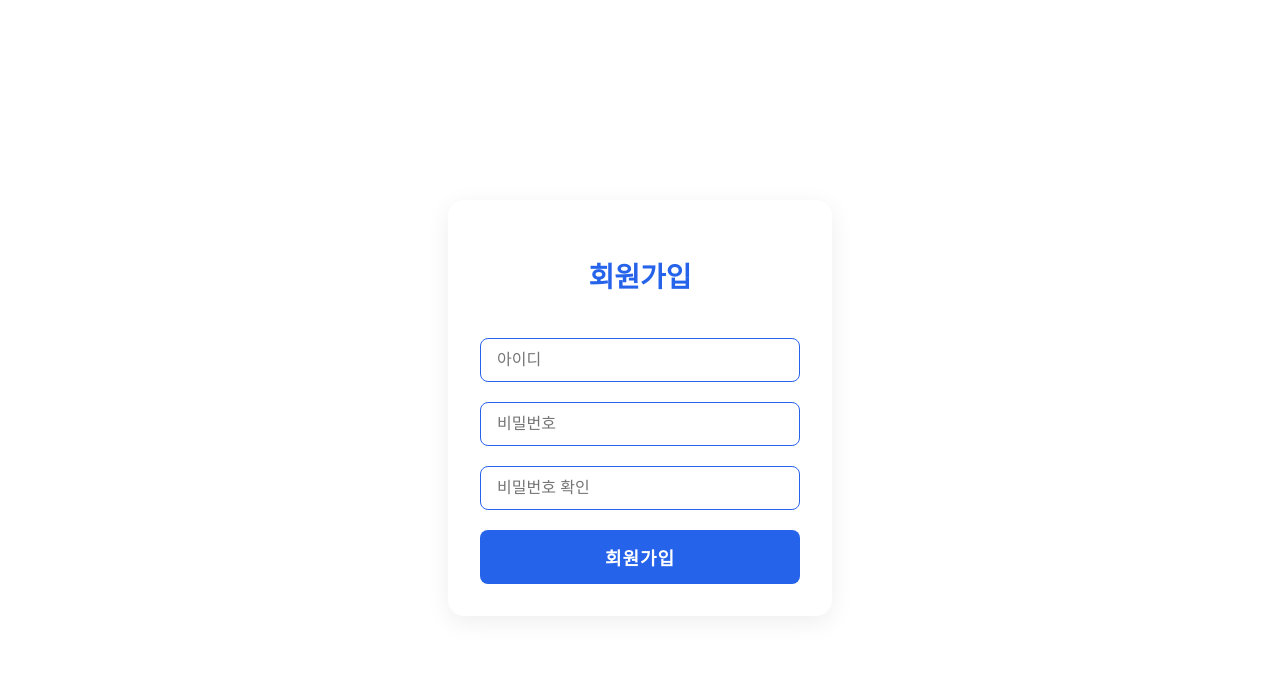
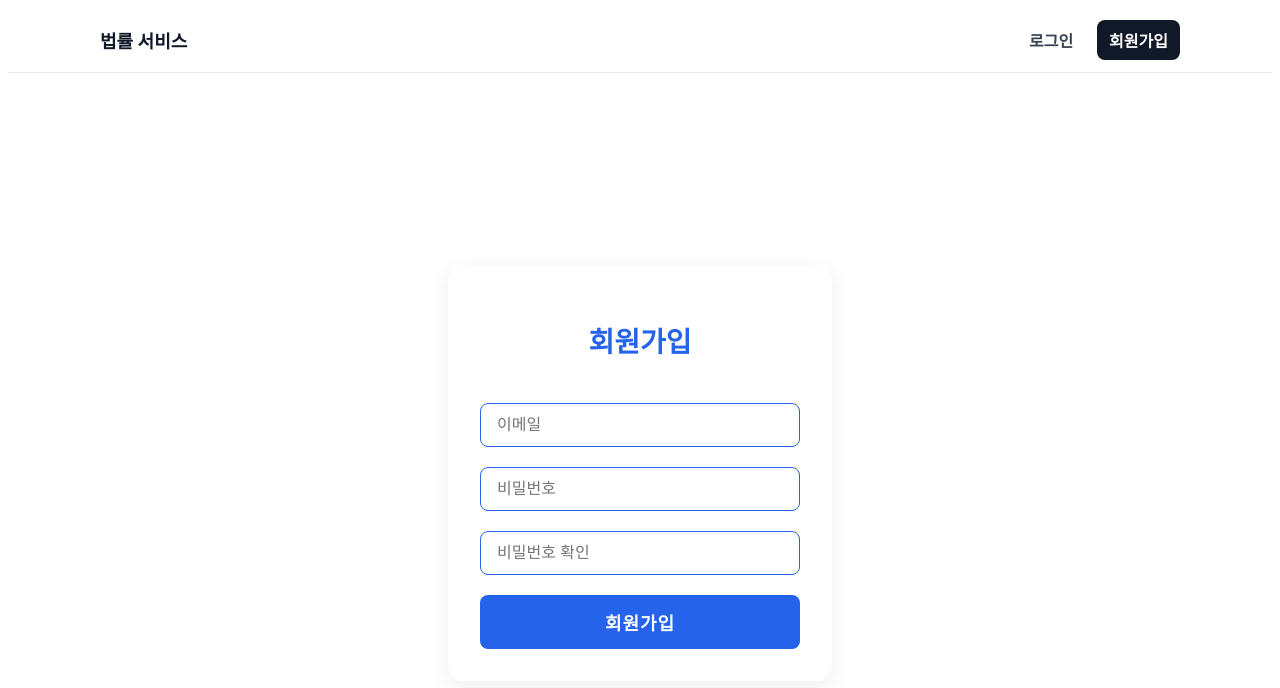
Before and after one commit to law-project-organization/frontend, a React (Vite) app: page /join in a window 1280 px wide. Shown: the top 688 px of the page. Built offline with nearby package versions, Linux system fonts and the light colour scheme.

Commit message:
update : login

```diff
--- a/src/App.jsx
+++ b/src/App.jsx
@@ -4,11 +4,13 @@ import LoginFormPage from "@/page/LoginFormPage";
 import JoinFormPage from "@/page/JoinFormPage";
 import LawsuitFormPage from "@/page/LawsuitFormPage";
 import MainPage from "@/page/MainPage";
+import NavBar from "@/component/NavBar";
 
 function App() {
   return (
     <div>
       <div>
+        <NavBar />
         <Routes>
           <Route path="/" element={<MainPage />} />
           <Route path="/welcome" element={<WelcomePage />} />
--- a/src/api/BaseApi.jsx
+++ b/src/api/BaseApi.jsx
@@ -1,4 +1,4 @@
-const BASE_URL = 'http://localhost:8080/api'; // process.env.REACT_APP_API_BASE_URL ||
+const BASE_URL = 'http://localhost:8080/api/v1'; // process.env.REACT_APP_API_BASE_URL ||
 
 // 공통 fetch wrapper
 async function request(method, url, { data, params, headers = {}, ...customConfig } = {}) {
--- a/src/component/JoinForm.jsx
+++ b/src/component/JoinForm.jsx
@@ -4,7 +4,7 @@ import "@/css/JoinPage.css";
 
 export default function JoinForm() {
   const [form, setForm] = useState({
-    username: "",
+    email: "",
     password: "",
     passwordCheck: "",
   });
@@ -19,7 +19,7 @@ export default function JoinForm() {
     e.preventDefault();
     setMsg("");
 
-    if (!form.username || !form.password || !form.passwordCheck) {
+    if (!form.email || !form.password || !form.passwordCheck) {
       setMsg("모든 항목을 입력하세요.");
       return;
     }
@@ -30,12 +30,13 @@ export default function JoinForm() {
 
     setLoading(true);
     try {
-      await api.post("/api/v1/auth/join", {
-        username: form.username,
+      await api.post("/auth/join", {
+        email: form.email,
         password: form.password,
+        passwordCheck : form.passwordCheck
       });
       setMsg("회원가입이 완료되었습니다!");
-      setForm({ username: "", password: "", passwordCheck: "" });
+      setForm({ email: "", password: "", passwordCheck: "" });
     } catch (err) {
       setMsg(err?.message || "회원가입 실패");
     } finally {
@@ -48,11 +49,11 @@ export default function JoinForm() {
       <form className="join-form" onSubmit={handleJoin}>
         <h2 className="join-title">회원가입</h2>
         <input
-          name="username"
+          name="email"
           type="text"
-          placeholder="아이디"
-          autoComplete="username"
-          value={form.username}
+          placeholder="이메일"
+          autoComplete="email"
+          value={form.email}
           onChange={handleChange}
           className="join-input"
           disabled={loading}
--- a/src/component/LoginForm.jsx
+++ b/src/component/LoginForm.jsx
@@ -1,9 +1,13 @@
 import React, { useState } from "react";
+import { useNavigate } from 'react-router-dom'
 import api from "@/api/BaseApi";
 import "@/css/LoginPage.css";
 
 export default function LoginForm() {
-  const [form, setForm] = useState({ username: "", password: "" });
+
+  const navigate = useNavigate();
+
+  const [form, setForm] = useState({ email: "", password: "" });
   const [loading, setLoading] = useState(false);
   const [msg, setMsg] = useState("");
 
@@ -15,19 +19,23 @@ export default function LoginForm() {
     e.preventDefault();
     setMsg("");
 
-    if (!form.username || !form.password) {
+    if (!form.email || !form.password) {
       setMsg("아이디와 비밀번호를 모두 입력하세요.");
       return;
     }
 
     setLoading(true);
     try {
-      await api.post("/api/v1/auth/login", {
-        username: form.username,
+      const res = await api.post("/auth/login", {
+        email: form.email,
         password: form.password,
       });
       setMsg("로그인 성공!");
       // 로그인 성공 후 리다이렉트 등 추가 구현 가능
+      console.log(res)
+
+      navigate("/");
+
     } catch (err) {
       setMsg("로그인 실패: " + (err?.message || "에러"));
     } finally {
@@ -40,11 +48,11 @@ export default function LoginForm() {
       <form className="login-form" onSubmit={handleLogin}>
         <h2 className="login-title">로그인</h2>
         <input
-          name="username"
+          name="email"
           type="text"
           placeholder="아이디"
-          autoComplete="username"
-          value={form.username}
+          autoComplete="email"
+          value={form.email}
           onChange={handleChange}
           className="login-input"
           disabled={loading}
--- /dev/null
+++ b/src/component/NavBar.jsx
@@ -0,0 +1,78 @@
+import { useCallback } from "react";
+import { NavLink, useNavigate } from "react-router-dom";
+import Cookies from "js-cookie"; // js-cookie import
+import "@/css/NavBar.css";
+
+export default function NavBar() {
+
+  const navigate = useNavigate();
+
+  const isLoggedIn = !!Cookies.get("isLoggedIn"); // isLoggedIn 쿠키 존재 여부 확인
+
+  const handleLogout = useCallback(async () => {
+    try {
+      await fetch("/auth/logout", {
+        method: "GET",
+        credentials: "include", // HttpOnly 쿠키 동봉
+      });
+    } catch (_) {
+      // 네트워크 오류여도 UI는 로그아웃 처리
+    } finally {
+      // 보조 쿠키 및 클라이언트 상태 정리
+      Cookies.remove("logged_in", { path: "/" });
+      localStorage.setItem("auth:status", "out");
+      setIsLoggedIn(false);
+      navigate("/", { replace: true });
+    }
+  }, [navigate]);
+
+  return (
+    <header className="nav">
+      <div className="nav__inner">
+        <NavLink to="/" className="nav__brand">
+          법률 서비스
+        </NavLink>
+
+        <nav className="nav__links">
+          {isLoggedIn ? (
+            // <NavLink
+            //   to="/logout"
+            //   className={({ isActive }) =>
+            //     `nav__link ${isActive ? "nav__link--active" : ""}`
+            //   }
+            // >
+            //   로그아웃
+            // </NavLink>
+            // 버튼을 링크처럼 스타일링 (nav__link 클래스 재사용)
+            <button
+              type="button"
+              onClick={handleLogout}
+              className="nav__link"
+            >
+              로그아웃
+            </button>
+          ) : (
+            <>
+              <NavLink
+                to="/login"
+                className={({ isActive }) =>
+                  `nav__link ${isActive ? "nav__link--active" : ""}`
+                }
+              >
+                로그인
+              </NavLink>
+              <NavLink
+                to="/join"
+                className={({ isActive }) =>
+                  `nav__link ${isActive ? "nav__link--active" : ""}`
+                }
+              >
+                회원가입
+              </NavLink>
+            </>
+          )}
+        </nav>
+      </div>
+    </header>
+  );
+}
--- /dev/null
+++ b/src/css/NavBar.css
@@ -0,0 +1,45 @@
+.nav {
+  position: sticky;
+  top: 0;
+  z-index: 50;
+  background: #ffffff;
+  border-bottom: 1px solid #e5e7eb;
+}
+
+.nav__inner {
+  max-width: 1080px;
+  margin: 0 auto;
+  padding: 12px 16px;
+  display: flex;
+  align-items: center;
+  justify-content: space-between;
+}
+
+.nav__brand {
+  font-weight: 800;
+  font-size: 18px;
+  color: #111827;
+  text-decoration: none;
+}
+
+.nav__links {
+  display: flex;
+  gap: 12px;
+}
+
+.nav__link {
+  padding: 8px 12px;
+  border-radius: 8px;
+  text-decoration: none;
+  color: #374151;
+  font-weight: 600;
+}
+
+.nav__link:hover {
+  background: #f3f4f6;
+}
+
+.nav__link--active {
+  background: #111827;
+  color: #fff;
+}
--- a/src/page/WelcomePage.jsx
+++ b/src/page/WelcomePage.jsx
@@ -2,7 +2,7 @@ import React from "react";
 import { useNavigate } from "react-router-dom";
 import "@/css/MainPage.css"; // css 파일 import
 
-const videoUrl = "/mainBackgroundVideo.mp4"; // 비디오 파일 경로 추후 추가 가능
+const videoUrl = "/mainBackGroundVideo.mp4"; // 비디오 파일 경로 추후 추가 가능
 
 function WelcomePage() {
   const navigate = useNavigate();
```
Also changed, not shown: 1 other file (tests, documents, lock files or other folders).
